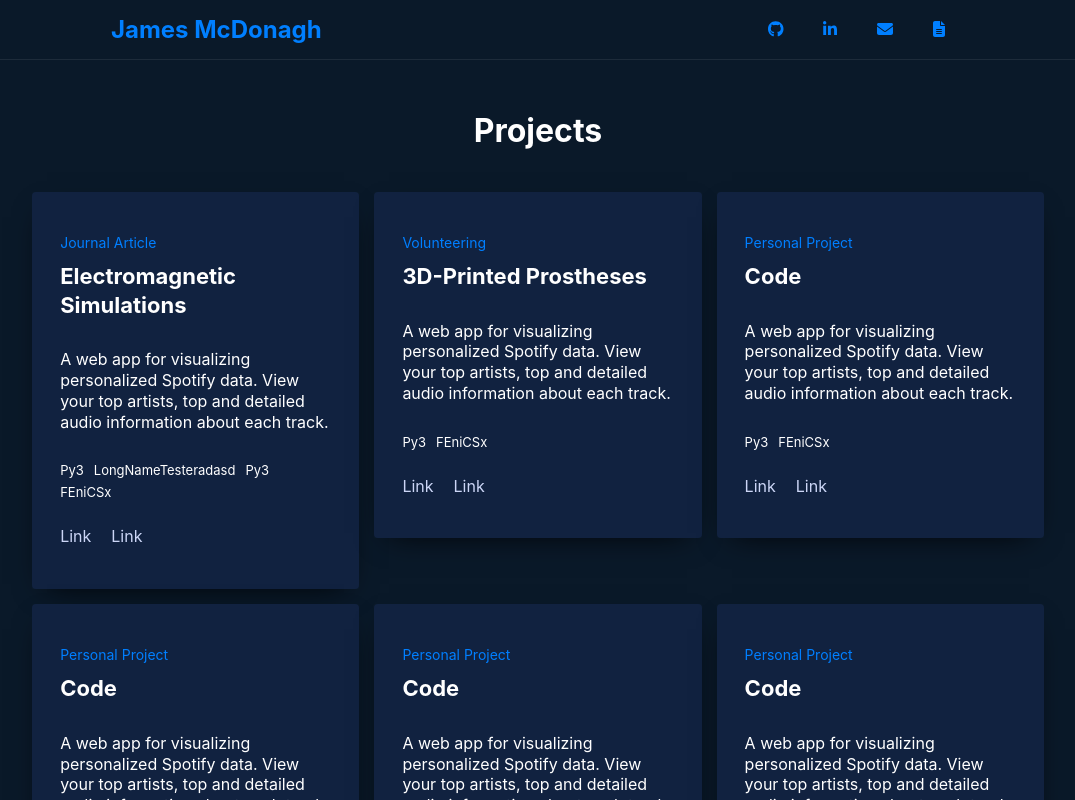
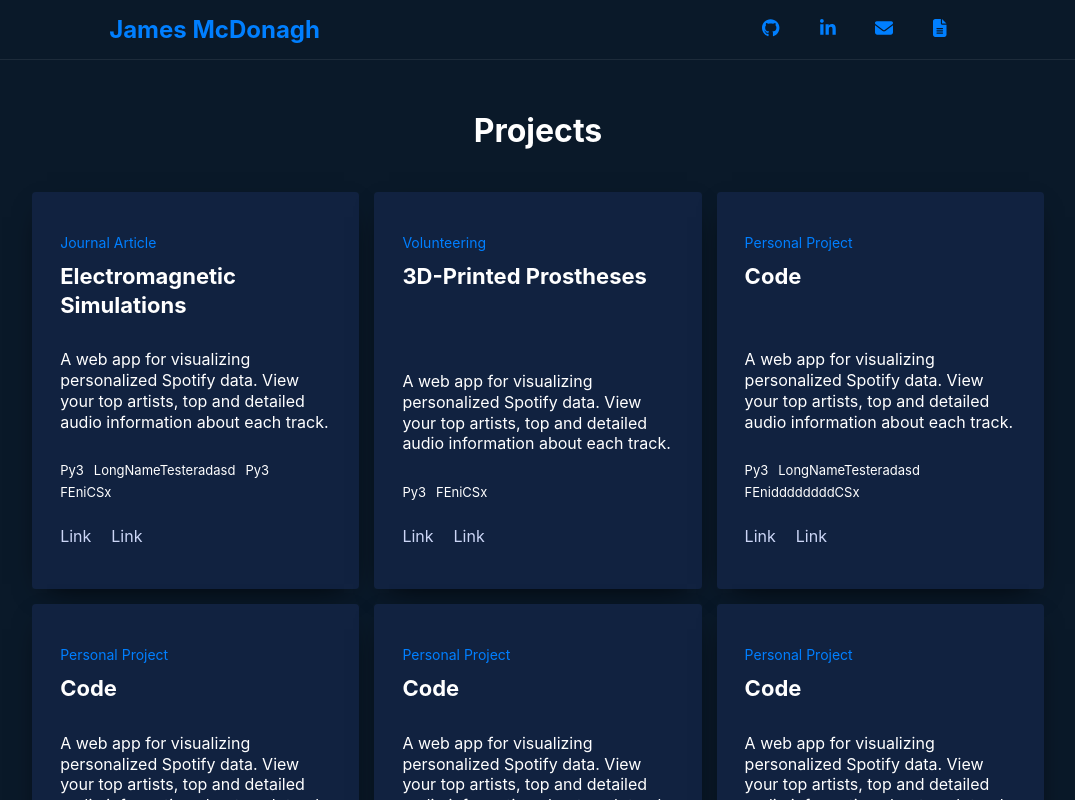
Before and after one commit to jdmcdonagh/jmcdonagh, a React (Create React App) app in the folder my-app/: page / in a window 1280 px wide. Shown: the top 800 px of the page, without its empty margins (102-1177 px from the left). Built offline with nearby package versions, Linux system fonts and the light colour scheme.

Commit message:
some hover colors

```diff
--- a/my-app/src/components/projectCard.tsx
+++ b/my-app/src/components/projectCard.tsx
@@ -7,7 +7,6 @@ const StyledProjectCard = styled('li')(({theme}: {theme: Theme}) => (`
   display: grid;
   background: ${theme.palette.primary.light};
   cursor: pointer;
-  transition: all ${theme.transitions.duration.enteringScreen}ms ${theme.transitions.easing.inOut};
   border-radius: 4px;
 
   &:hover,
--- a/my-app/src/data/projects.tsx
+++ b/my-app/src/data/projects.tsx
@@ -82,7 +82,11 @@ export const projectData: Project[] = [
       color: 'blue',
     },
     {
-      text: 'FEniCSx',
+      text: 'LongNameTesteradasd',
+      color: 'blue',
+    },
+    {
+      text: 'FEniddddddddCSx',
       color: 'yellow',
     }],
     buttons: [{
--- a/my-app/src/sections/footer.tsx
+++ b/my-app/src/sections/footer.tsx
@@ -21,7 +21,7 @@ const FooterText = styled('p')(({theme}: {theme: Theme}) => (`
   color: ${theme.palette.text.secondary};
   cursor: pointer;
   &:hover {
-    opacity: 0.7;
+    color: ${theme.palette.other.blue};
   }
 `));
 
--- a/my-app/src/sections/header.tsx
+++ b/my-app/src/sections/header.tsx
@@ -12,6 +12,7 @@ const NavBar = styled('nav')(({theme}: {theme: Theme}) => (`
   justify-content: space-around;
   align-items: center;
   border-bottom: 0.5px solid ${theme.palette.seperator};
+
   ${theme.media.mobile} {
     display: block;
   };
@@ -21,6 +22,12 @@ const Logo = styled('h1')(({theme}: {theme: Theme}) => (`
   margin: 0;
   padding: 14px 0;
   color: ${theme.palette.text.secondary};
+  cursor: pointer;
+
+  &:hover {
+    color: ${theme.palette.other.blue};
+  };
+
   ${theme.media.mobile} {
     font-size: 30;
     text-align: center;
@@ -44,8 +51,13 @@ const Links = styled('div')(({theme}: {theme: Theme}) => (`
   margin-left: 20px;
   margin-right: 20px;
   cursor: pointer;
+
   svg {
     color: ${theme.palette.text.secondary};
+    font-size: ${theme.size.text.lg};
+    &:hover {
+      color: ${theme.palette.other.blue};
+    };
   };
 `));
 
--- a/my-app/src/sections/projects.tsx
+++ b/my-app/src/sections/projects.tsx
@@ -61,11 +61,9 @@ export default function Projects() {
           {displayedProjects &&
             displayedProjects.map((p, i) => (
               <div
+                style={{display: 'grid'}}
                 key={i}
-                  ref={(el: any) => (revealProjects.current[i] = el)}
-                  style={{
-                    transitionDelay: `${i >= PROJECT_DEFAULT_DISPLAY ? (i - PROJECT_DEFAULT_DISPLAY) * 100 : 0}ms`,
-                  }}>
+                ref={(el: any) => (revealProjects.current[i] = el)}>
                 <ProjectCard
                   type={p.type}
                   title={p.title}
```
Lines whose indentation alone changed are shown as unchanged.
